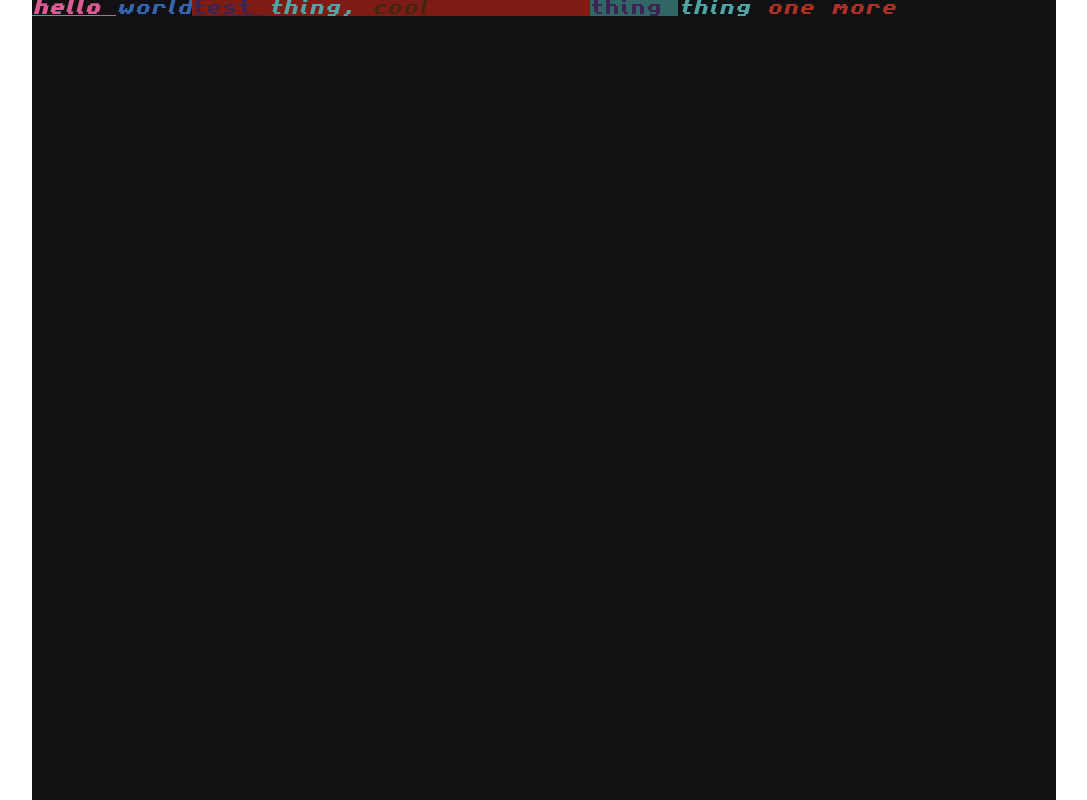
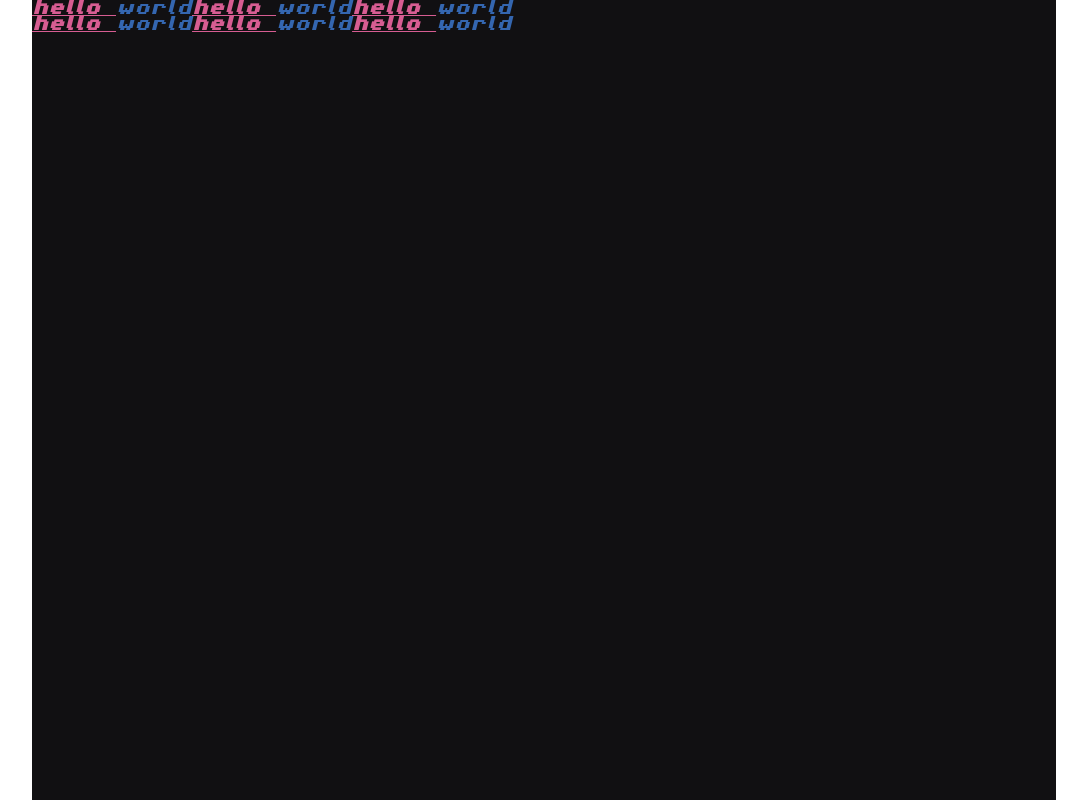
Before and after one commit to evoltech-official/lib, a plain HTML site: page index.html in a window 1280 px wide. Shown: the whole page, without its empty margins (96-1183 px from the left). Drawn offline with Linux system fonts and the light colour scheme.

Commit message:
gamebreaking

```diff
--- a/defaultcss/default.css
+++ b/defaultcss/default.css
@@ -72,21 +72,19 @@
     --pink: #d75d92;
     --lightpink: #fcb9ea;
 }
+::-webkit-scrollbar {
+    width: 0px;
+}
 html, body {
     margin: 0;
     padding: 0;
     width: 100%;
     height: 100%;
-    font-family: "Amiga Forever"
+    font-family: "Amiga Forever";
+    word-wrap: break-word;
 }
 .text {
     margin: 0;
-    display: inline;
-    float: left;
-}
-.section {
-    display: inline;
-    float:left;
 }
 .terminalscreen {
     margin: 0 auto;
@@ -94,4 +92,5 @@ html, body {
     width: 80%;
     background-color: var(--black);
     color: var(--white);
+    overflow-y: scroll;
 }
--- a/rootjs/api.js
+++ b/rootjs/api.js
@@ -1,5 +1,17 @@
 function startup(d) {
     document.title = d.title;
+}
+function calculateLineProperties(x,y) {
+    var linewidth = x*24;
+    var lineheight = y*16;
+    return [lineheight,linewidth];
+}
+function drawElement(id,w,h,x,y,par,b) {
+    var width = calculateLineProperties(w,h)[1];
+    var height = calculateLineProperties(w,h)[0];
+    var horpos = calculateLineProperties(x,y)[1];
+    var verpos = calculateLineProperties(x,y)[0];
+    var elem = document.createElement('div');
 }
 function newTextComponent(t,d,c,par,bg) {
     var parent = document.getElementById(par);
@@ -42,7 +54,7 @@ function newTextComponent(t,d,c,par,bg) {
 }
 function newText(id,d,par,bg) {
     var parent = document.getElementById(par);
-    var elem = document.createElement('p');
+    var elem = document.createElement('span');
     elem.classList.add('text');
     elem.id = id;
     if((bg != null)||(bg != '')||(bg != undefined)) {
@@ -57,7 +69,7 @@ function newText(id,d,par,bg) {
 }
 function newSection(id,d,par,bg) {
     var parent = document.getElementById(par);
-    var elem = document.createElement('div');
+    var elem = document.createElement('span');
     elem.classList.add('section');
     elem.id = id;
     if((bg != null)||(bg != '')||(bg != undefined)) {
@@ -75,10 +87,11 @@ function newSection(id,d,par,bg) {
     }
     return elem;
 }
-function newLine(id,d) {
+function newLine(id,d,a) {
     var parent = document.getElementById('terminalscreen');
     var elem = document.createElement('div');
     elem.classList.add('line');
+    //elem.style.justifyContent = 'space-around'
     elem.id = id;
     parent.appendChild(elem);
     for (let section = 0; section < d.length; section++) {
@@ -98,6 +111,6 @@ function newLine(id,d) {
 function newElement(id,d,type,par) {
 
 }
-function newScreen() {
+function newScreen(id,d) {
 
 }
--- a/rootjs/startup.js
+++ b/rootjs/startup.js
@@ -1,4 +1,3 @@
-const screen = document.getElementById('terminalscreen');
 var settings = {
     "title"  :  "EVOL",
     "version"   :  "1.0.0 BETA"
@@ -26,47 +25,107 @@ var line1 = newLine('line1',[
                 ]
             }
         ]
-    }
-]);
-var section2 = newSection('section2',[
+    },
     {
-        "id": "text2",
-        "backgroundcolor": "darkred",
-        "text": [
+        "id": "section4",
+        "section": [
             {
-                "text": "test ",
-                "decorations": "underline",
-                "color": "darkpurple"
-            },
+                "id": "text4",
+                "text": [
+                    {
+                        "text": "hello ",
+                        "decorations": "bold italic underline",
+                        "color": "pink"
+                    },
+                    {
+                        "text": "world",
+                        "decorations": "italic",
+                        "color": "blue"
+                    }
+                ]
+            }
+        ]
+    },
+    {
+        "id": "section5",
+        "section": [
             {
-                "text": "thing, ",
-                "decorations": "italic",
-                "color": "aqua"
-            },
-            {
-                "text": "cool ",
-                "decorations": "italic",
-                "color": "brown"
+                "id": "text5",
+                "text": [
+                    {
+                        "text": "hello ",
+                        "decorations": "bold italic underline",
+                        "color": "pink"
+                    },
+                    {
+                        "text": "world",
+                        "decorations": "italic",
+                        "color": "blue"
+                    }
+                ]
             }
         ]
     }
-],line1.id)
-var textcomponent = newTextComponent('REDDENDED','bold italic underline strikethrough','darkred','text2')
-var text3 = newText('text3',[
+]);
+var line2 = newLine('line2',[
     {
-        "text": "thing ",
-        "decorations": "",
-        "color": "darkpurple",
-        "backgroundcolor": "darkaqua"
+        "id": "section2",
+        "section": [
+            {
+                "id": "text2",
+                "text": [
+                    {
+                        "text": "hello ",
+                        "decorations": "bold italic underline",
+                        "color": "pink"
+                    },
+                    {
+                        "text": "world",
+                        "decorations": "italic",
+                        "color": "blue"
+                    }
+                ]
+            }
+        ]
     },
     {
-        "text": "thing ",
-        "decorations": "italic",
-        "color": "aqua"
+        "id": "section3",
+        "section": [
+            {
+                "id": "text3",
+                "text": [
+                    {
+                        "text": "hello ",
+                        "decorations": "bold italic underline",
+                        "color": "pink"
+                    },
+                    {
+                        "text": "world",
+                        "decorations": "italic",
+                        "color": "blue"
+                    }
+                ]
+            }
+        ]
     },
     {
-        "text": "one more ",
-        "decorations": "italic",
-        "color": "red"
+        "id": "section6",
+        "section": [
+            {
+                "id": "text6",
+                "text": [
+                    {
+                        "text": "hello ",
+                        "decorations": "bold italic underline",
+                        "color": "pink"
+                    },
+                    {
+                        "text": "world",
+                        "decorations": "italic",
+                        "color": "blue"
+                    }
+                ]
+            }
+        ]
     }
-],section2.id)
+]);
```
Also changed, not shown: index.html (+2 -2 lines).
